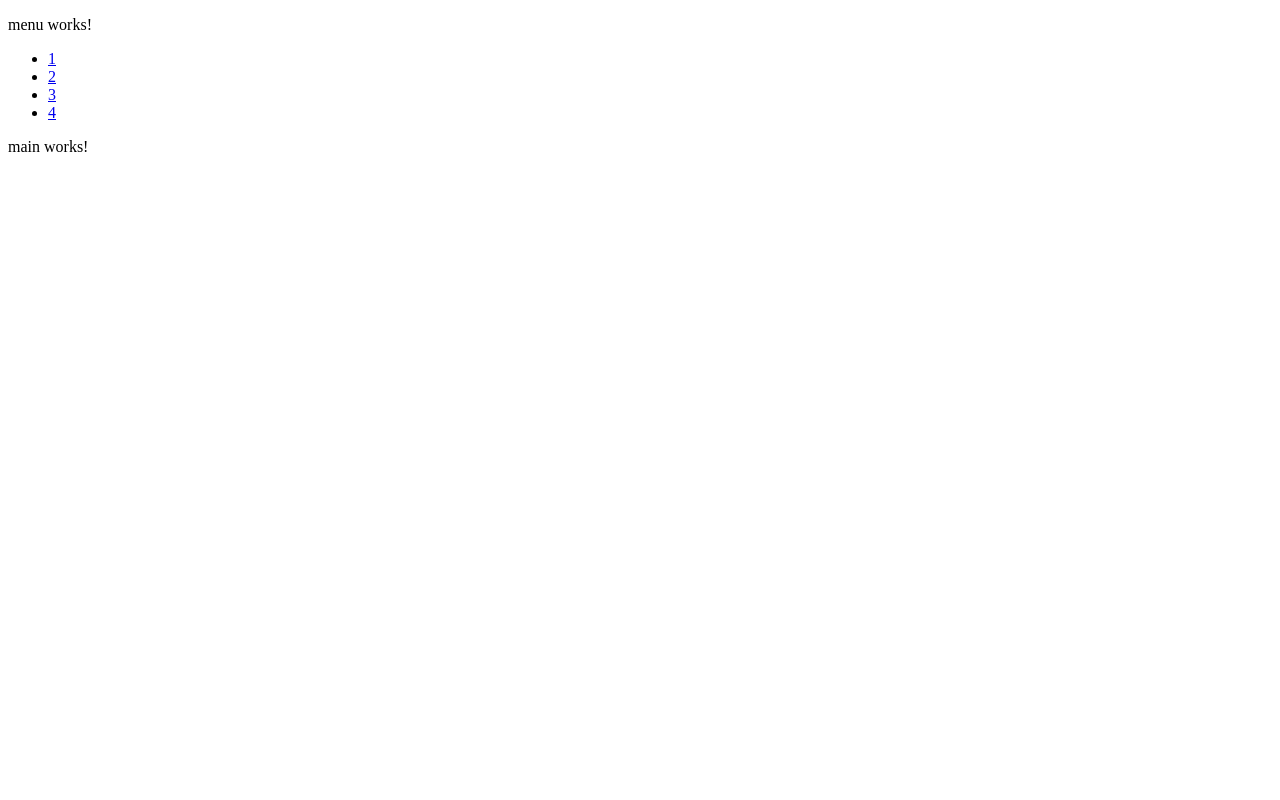
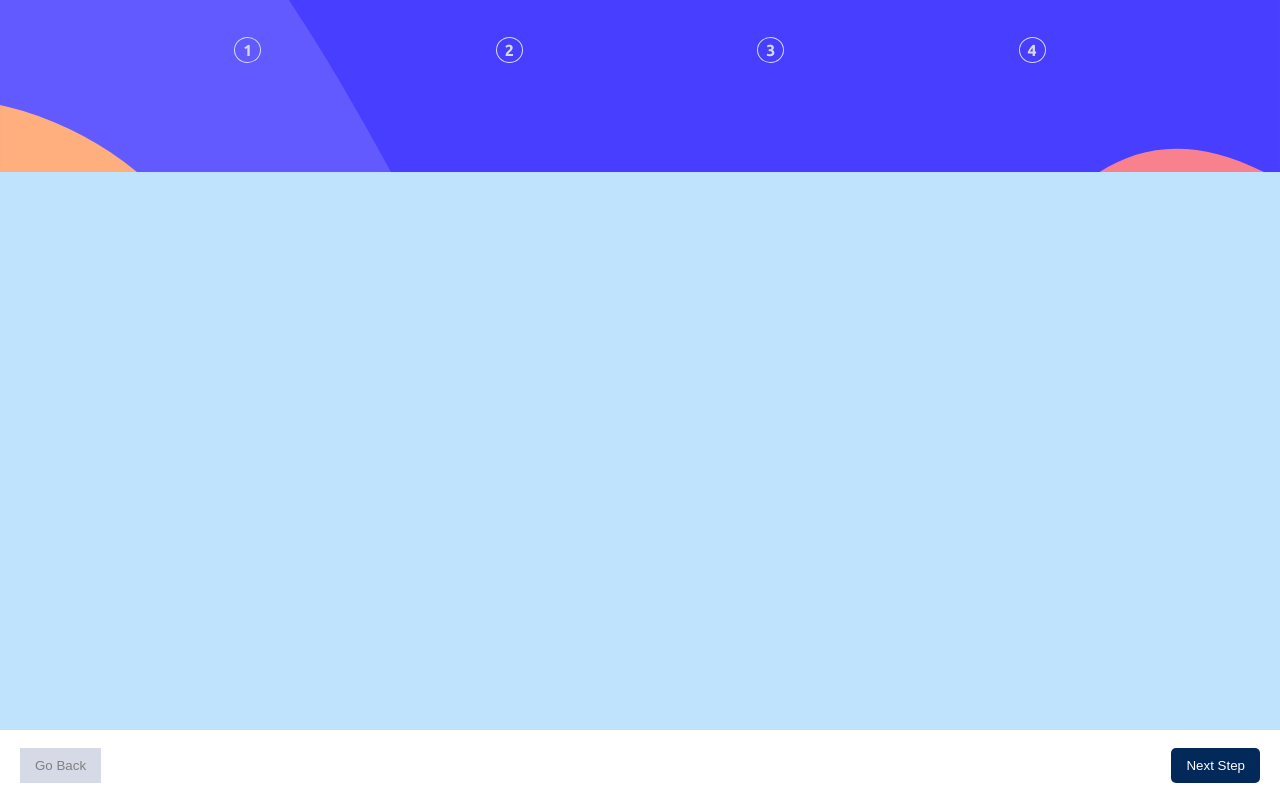
Before and after one commit to NewDeVGUY60/MultiStep, an Angular app: page / in a window 1280 px wide. Built offline with nearby package versions, Linux system fonts and the light colour scheme.

Commit message:
structure

```diff
--- a/src/app/app.component.css
+++ b/src/app/app.component.css
@@ -0,0 +1,7 @@
+#order{
+    display: flex;
+    flex-direction: column;
+}
+#shift{
+    margin-top: -100px;
+}
--- a/src/app/app.component.html
+++ b/src/app/app.component.html
@@ -1,2 +1,5 @@
-<app-menu></app-menu>
-<app-main></app-main>
+<div id="order">
+  <app-menu></app-menu>
+  <app-main id="shift"></app-main>
+  <app-footer></app-footer>
+</div>
--- a/src/app/app.module.ts
+++ b/src/app/app.module.ts
@@ -6,13 +6,15 @@ import { AppComponent } from './app.component';
 import { MenuComponent } from './menu/menu.component';
 import { MainComponent } from './main/main.component';
 import { UserInformationComponent } from './user-information/user-information.component';
+import { FooterComponent } from './footer/footer.component';
 
 @NgModule({
   declarations: [
     AppComponent,
     MenuComponent,
     MainComponent,
-    UserInformationComponent
+    UserInformationComponent,
+    FooterComponent
   ],
   imports: [
     BrowserModule,
--- /dev/null
+++ b/src/app/footer/footer.component.css
@@ -0,0 +1,32 @@
+footer{
+    min-width: 375px;
+    height: 70px;
+    display: flex;
+    flex-direction: row;
+    align-items: center;
+    justify-content: space-between;
+    background-color: hsl(0, 0%, 100%);
+}
+button{
+
+    margin: 0 20px;
+    font-weight: 500;
+    border: none;
+    cursor: pointer;
+}
+.back{
+    background-color: hsl(229, 24%, 87%);
+    padding: 10px 15px;
+}
+.back a {
+    color: gray;
+}
+.next{
+   background-color: hsl(213, 96%, 18%);
+   padding: 10px 15px;
+   border-radius: 5px;
+}
+.next a {
+    color: gray;
+    color: white;
+}
--- /dev/null
+++ b/src/app/footer/footer.component.html
@@ -0,0 +1,4 @@
+<footer>
+    <button class="back"><a href="http://">Go Back</a></button>
+    <button class="next"><a href="http://">Next Step</a></button>
+</footer>
--- a/src/app/main/main.component.css
+++ b/src/app/main/main.component.css
@@ -0,0 +1,6 @@
+main{
+    /* margin-top: -100px; */
+    width: 375px;
+    height: calc(100vh - 172px - 70px + 100px );
+
+}
--- a/src/app/main/main.component.html
+++ b/src/app/main/main.component.html
@@ -1 +1,3 @@
-<p>main works!</p>
+<main>
+
+</main>
--- a/src/app/menu/menu.component.css
+++ b/src/app/menu/menu.component.css
@@ -0,0 +1,36 @@
+
+.menu{
+    min-width: 375px;
+    height: 172px;
+    margin: 0;
+    padding: 0;
+    background: url(src/assets/images/bg-sidebar-mobile.svg);
+    background-size: cover;
+}
+
+ul{
+    min-width: 375px;
+    height: 100px;
+    margin: 0;
+    padding: 0;
+    display: flex;
+    flex-direction: row;
+    justify-content: space-evenly;
+    align-items: center;
+}
+
+li a{
+    color: hsl(229, 24%, 87%) ;
+    border: 1px solid hsl(229, 24%, 87%);
+    border-radius: 100%;
+    padding: 3px 8px;
+    font-weight: bold;
+    cursor: pointer;
+}
+li a:hover{
+    background-color: hsl(206, 94%, 87%);
+    color: hsl(213, 96%, 18%);
+}
+li{
+    list-style: none;
+}
--- a/src/app/menu/menu.component.html
+++ b/src/app/menu/menu.component.html
@@ -1,8 +1,8 @@
-<p>menu works!</p>
+<div class="menu">
     <ul>
         <li><a href="http://">1</a></li>
         <li><a href="http://">2</a></li>
         <li><a href="http://">3</a></li>
         <li><a href="http://">4</a></li>
-
     </ul>
+</div>
--- a/src/styles.css
+++ b/src/styles.css
@@ -1 +1,19 @@
 /* You can add global styles to this file, and also import other style files */
+@font-face {
+    font-family: "Ubuntu";
+    src: url("/src/assets/fonts/Ubuntu-Bold.ttf");
+}
+body{
+    font-family: "Ubuntu";
+    margin: 0;
+    padding: 0;
+    justify-content: center;
+    background-color: hsl(206, 94%, 87%);
+}
+
+a{
+    text-decoration: none;
+}
+p{
+    color:hsl(231, 11%, 63%);
+}
```
Also changed, not shown: src/app/footer/footer.component.ts (added, +10 -0 lines), 1 other file (tests, documents, lock files or other folders). Lines whose indentation alone changed are shown as unchanged.
